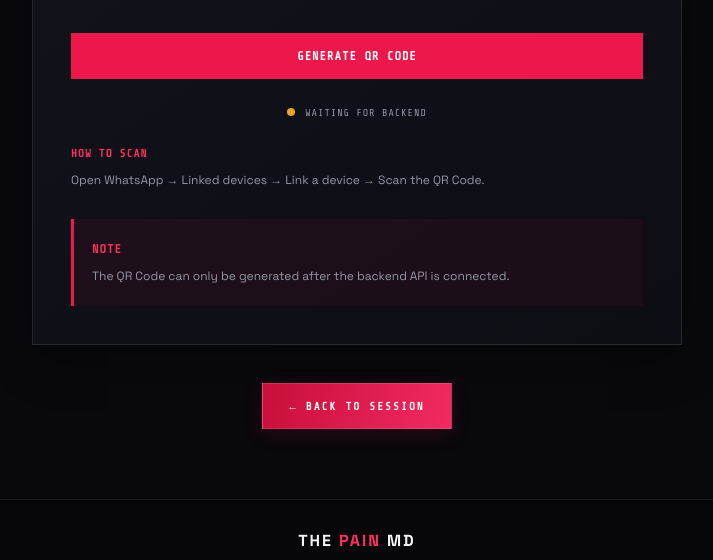
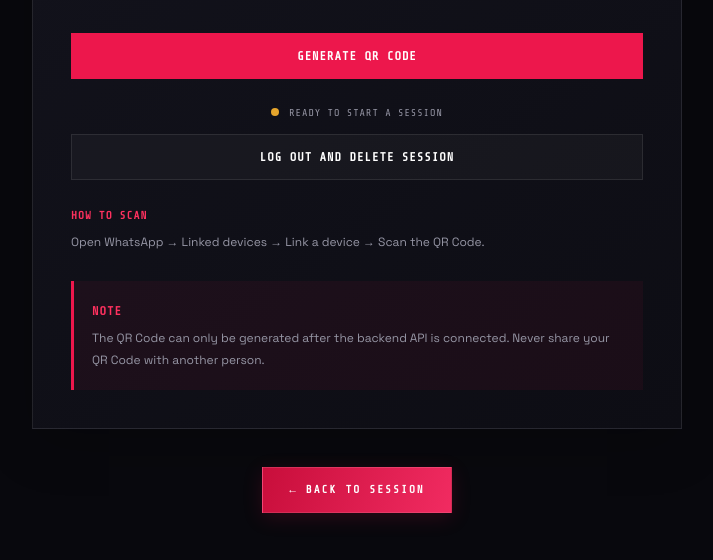
Before and after one commit to The-Pain-01/the-pain-md, a plain HTML site: page qr.html in a window 1280 px wide. Shown: the part 749-1309 px from the top of the page, without its empty margins (283-996 px from the left). Drawn offline with nearby package versions, Linux system fonts and the light colour scheme; no server answers.

Commit message:
Refactor qr.html for better readability
Refactor HTML structure and improve formatting.

```diff
--- a/qr.html
+++ b/qr.html
@@ -1,4 +1,3 @@
-
 <!DOCTYPE html>
 <html lang="en">
 <head>
@@ -8,11 +7,14 @@
   <title>THE PAIN MD | QR Code</title>
   <link rel="stylesheet" href="style.css">
   <script src="script.js" defer></script>
+  <script src="session-api.js" defer></script>
   <script src="qr.js" defer></script>
 </head>
 <body>
 <header class="navbar">
-  <a class="brand" href="index.html"><span class="brand-icon">P</span>THE <strong>PAIN</strong> MD</a>
+  <a class="brand" href="index.html">
+    <span class="brand-icon">P</span>THE <strong>PAIN</strong> MD
+  </a>
   <nav class="nav-links">
     <a href="index.html">HOME</a>
     <a href="about.html">ABOUT</a>
@@ -31,14 +33,19 @@
   <section class="session-panel">
     <div class="panel-icon">▦</div>
     <h2>SCAN YOUR <span>QR CODE</span></h2>
-    <p class="center-text">Select the button below to request a new QR Code.</p>
+    <p class="center-text">
+      Select the button below to request a new QR Code.
+    </p>
 
     <div class="qr-placeholder" id="qr-container">
       <span>QR</span>
       <small id="qr-placeholder-text">QR CODE WILL APPEAR HERE</small>
     </div>
 
-    <button type="button" class="primary-button full-button" id="generate-qr">
+    <button
+      type="button"
+      class="primary-button full-button"
+      id="generate-qr">
       GENERATE QR CODE
     </button>
 
@@ -47,14 +54,27 @@
       <span id="qr-status">WAITING FOR BACKEND</span>
     </div>
 
+    <button
+      type="button"
+      class="secondary-button full-button"
+      id="logout-session"
+      hidden>
+      LOG OUT AND DELETE SESSION
+    </button>
+
     <div class="instruction">
       <strong>HOW TO SCAN</strong>
-      <p>Open WhatsApp → Linked devices → Link a device → Scan the QR Code.</p>
+      <p>
+        Open WhatsApp → Linked devices → Link a device → Scan the QR Code.
+      </p>
     </div>
 
     <div class="notice">
       <strong>NOTE</strong>
-      <p>The QR Code can only be generated after the backend API is connected.</p>
+      <p>
+        The QR Code can only be generated after the backend API is connected.
+        Never share your QR Code with another person.
+      </p>
     </div>
   </section>
 
```
